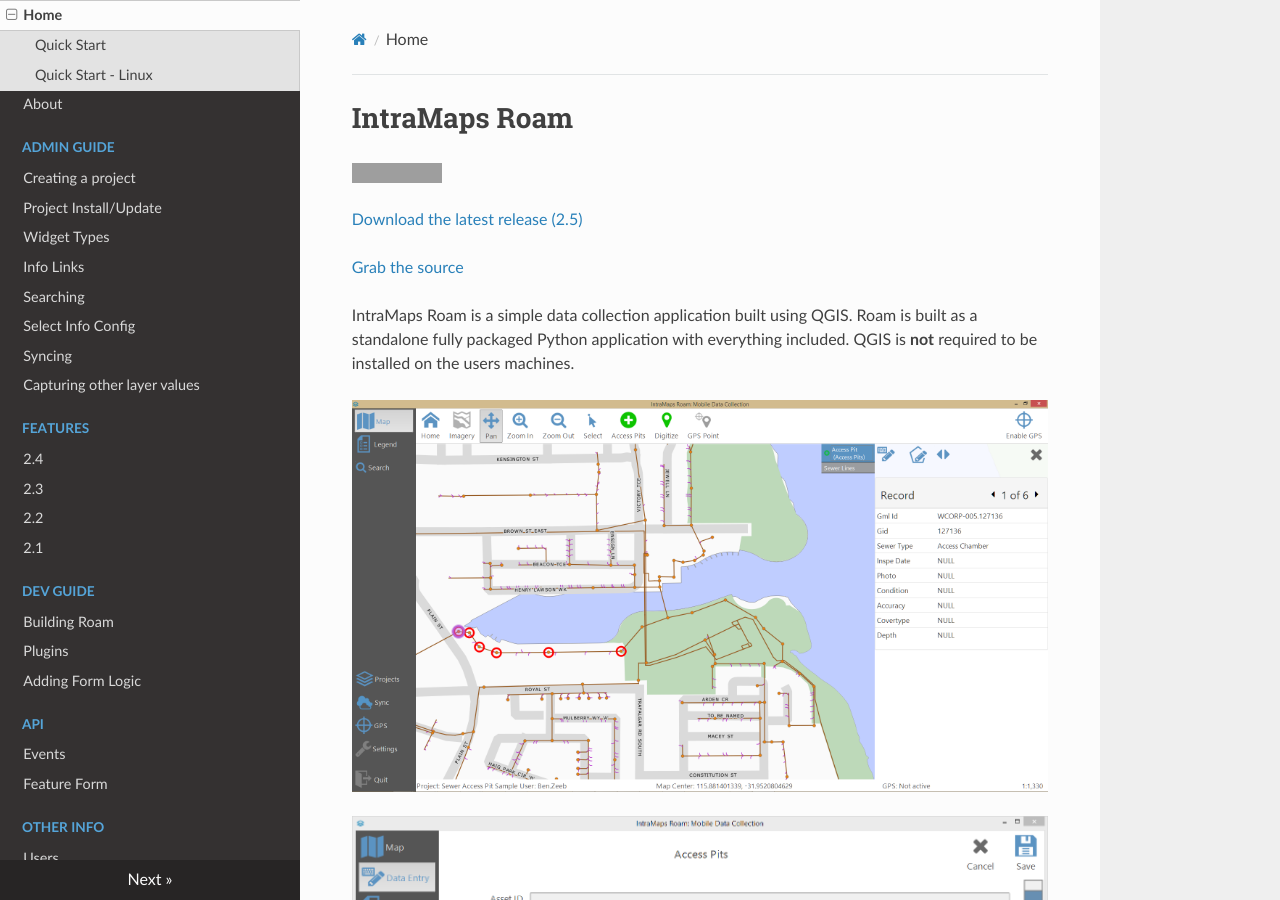
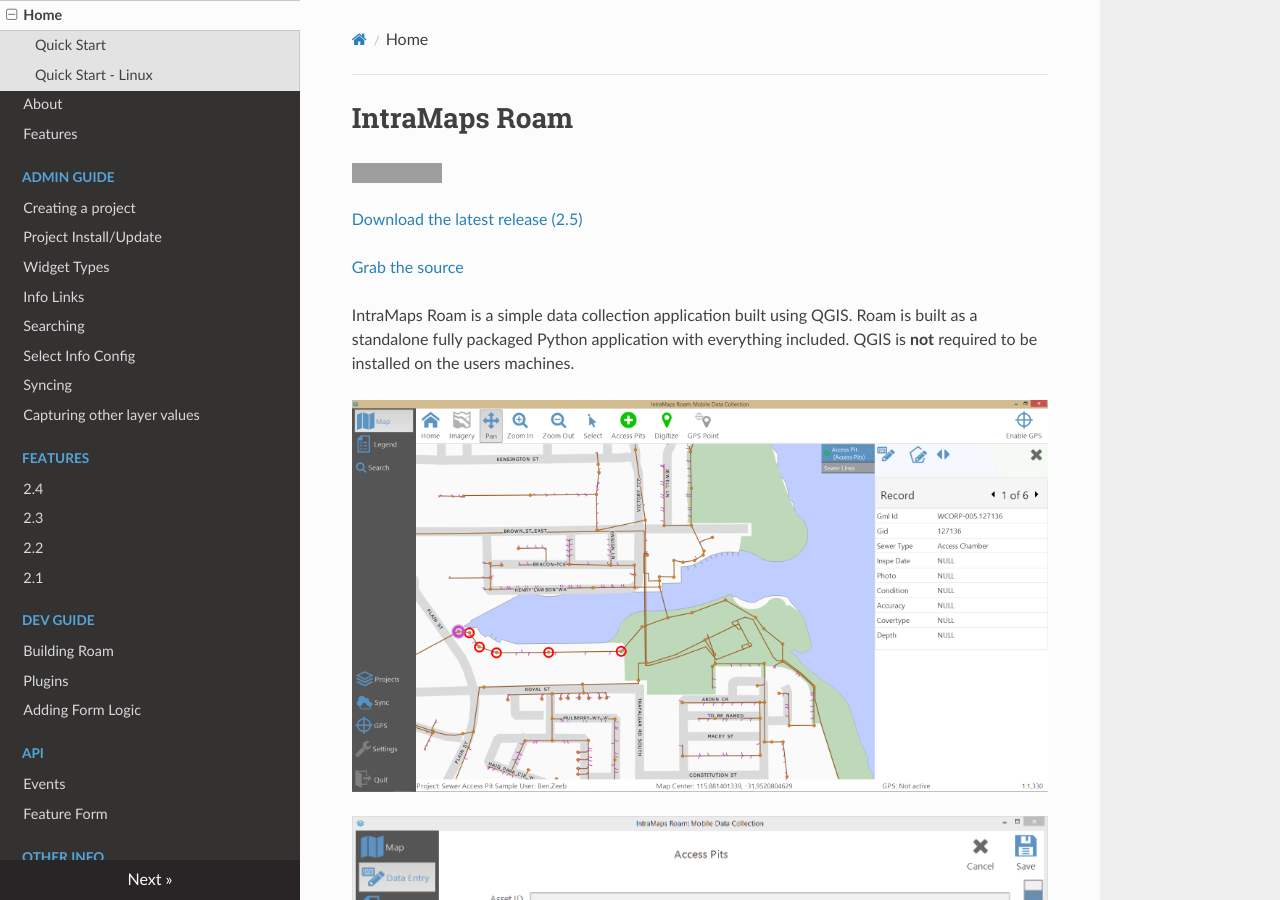
Before and after one commit to roam-qgis/Roam-docs, an MkDocs documentation site: the page built from docs/index.md, in a window 1280 px wide and 900 px high. Built offline with MkDocs 1.6.1, drawn with Linux system fonts in a browser that asks for light colours; nearby versions of some CDN libraries; old or Windows-style settings are respelled for this version of MkDocs; grey boxes are pictures that could not be loaded.

Commit message:
Add feature overview page

```diff
--- a/mkdocs.yml
+++ b/mkdocs.yml
@@ -2,6 +2,7 @@ site_name: IntraMaps Roam Docs
 pages:
 - [index.md, Home]
 - [about.md, About]
+- ['features/overview.md', 'Features']
 - ['admin-guide/projectadmin.md', 'Admin Guide', 'Creating a project']
 - ['admin-guide/ProjectUpdating.md', 'Admin Guide', 'Project Install/Update']
 - ['admin-guide/widgettypes.md', 'Admin Guide', 'Widget Types']
```
Also changed, not shown: docs/features/overview.md (added).
